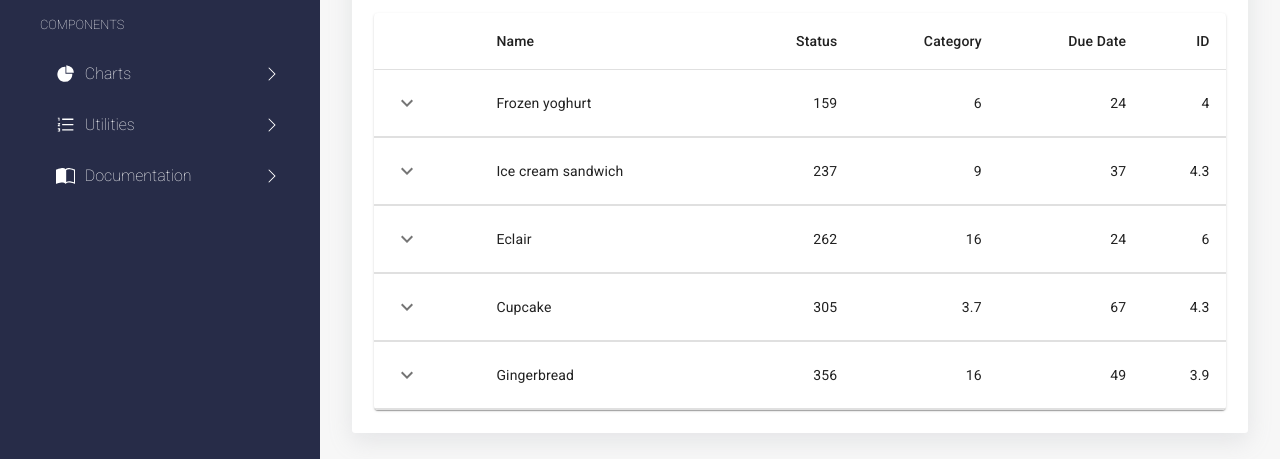
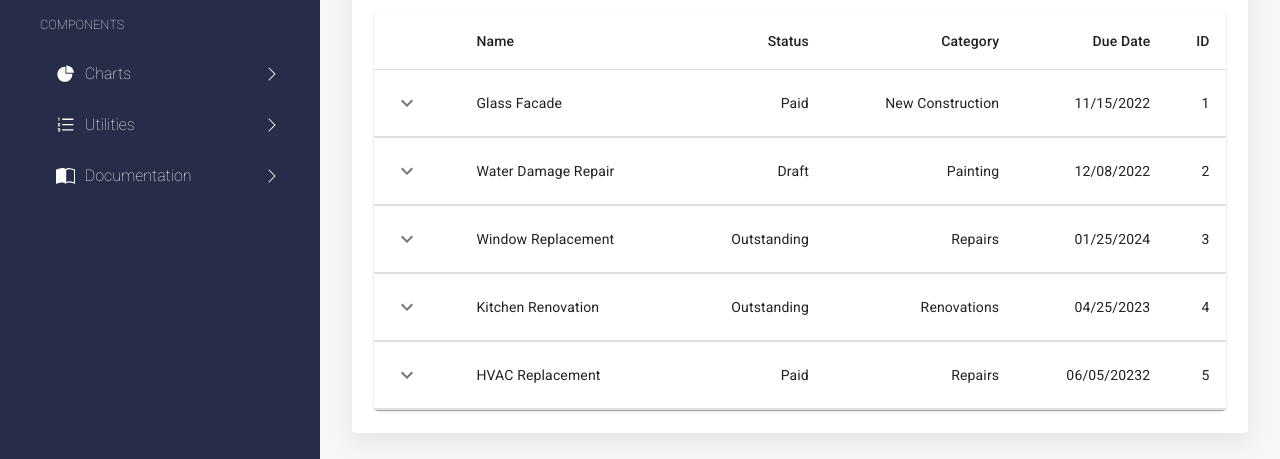
Before and after one commit to tylercorbett/bidsight, a React (Create React App) app: page / in a window 1280 px wide. Shown: the part 227-686 px from the top of the page. Built offline with nearby package versions, Linux system fonts and the light colour scheme.

Commit message:
basic fake data

```diff
--- a/src/components/InvoiceTable/InvoiceTable.tsx
+++ b/src/components/InvoiceTable/InvoiceTable.tsx
@@ -15,19 +15,17 @@ import KeyboardArrowUpIcon from '@mui/icons-material/KeyboardArrowUp';
 
 function createData(
   name: string,
-  calories: number,
-  fat: number,
-  carbs: number,
-  protein: number,
-  price: number,
+  status: string,
+  category: string,
+  dueDate: string,
+  id: number,
 ) {
   return {
     name,
-    calories,
-    fat,
-    carbs,
-    protein,
-    price,
+    status,
+    category,
+    dueDate,
+    id,
     history: [
       {
         date: '2020-01-05',
@@ -62,10 +60,10 @@ function Row(props: { row: ReturnType<typeof createData> }) {
         <TableCell component="th" scope="row">
           {row.name}
         </TableCell>
-        <TableCell align="right">{row.calories}</TableCell>
-        <TableCell align="right">{row.fat}</TableCell>
-        <TableCell align="right">{row.carbs}</TableCell>
-        <TableCell align="right">{row.protein}</TableCell>
+        <TableCell align="right">{row.status}</TableCell>
+        <TableCell align="right">{row.category}</TableCell>
+        <TableCell align="right">{row.dueDate}</TableCell>
+        <TableCell align="right">{row.id}</TableCell>
       </TableRow>
       <TableRow>
         <TableCell style={{ paddingBottom: 0, paddingTop: 0 }} colSpan={6}>
@@ -92,7 +90,7 @@ function Row(props: { row: ReturnType<typeof createData> }) {
                       <TableCell>{historyRow.customerId}</TableCell>
                       <TableCell align="right">{historyRow.amount}</TableCell>
                       <TableCell align="right">
-                        {Math.round(historyRow.amount * row.price * 100) / 100}
+                        placeholder history
                       </TableCell>
                     </TableRow>
                   ))}
@@ -107,11 +105,11 @@ function Row(props: { row: ReturnType<typeof createData> }) {
 }
 
 const rows = [
-  createData('Frozen yoghurt', 159, 6.0, 24, 4.0, 3.99),
-  createData('Ice cream sandwich', 237, 9.0, 37, 4.3, 4.99),
-  createData('Eclair', 262, 16.0, 24, 6.0, 3.79),
-  createData('Cupcake', 305, 3.7, 67, 4.3, 2.5),
-  createData('Gingerbread', 356, 16.0, 49, 3.9, 1.5),
+  createData('Glass Facade', 'Paid', 'New Construction', '11/15/2022', 1),
+  createData('Water Damage Repair', 'Draft', 'Painting', '12/08/2022', 2),
+  createData('Window Replacement', 'Outstanding', 'Repairs', '01/25/2024', 3),
+  createData('Kitchen Renovation', 'Outstanding', 'Renovations', '04/25/2023', 4),
+  createData('HVAC Replacement', 'Paid', 'Repairs', '06/05/20232', 5),
 ];
 
 export default function InvoiceTable() {
```
